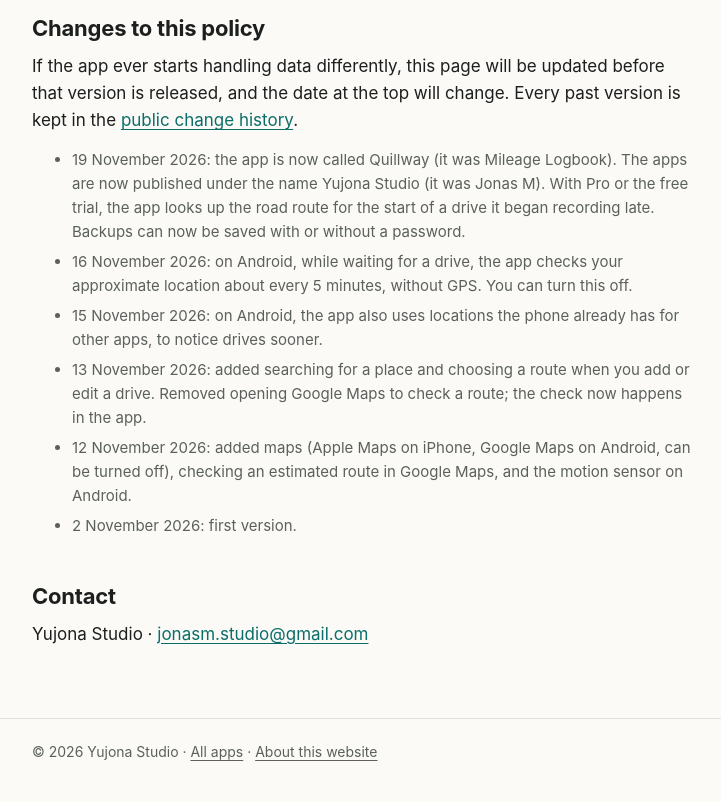
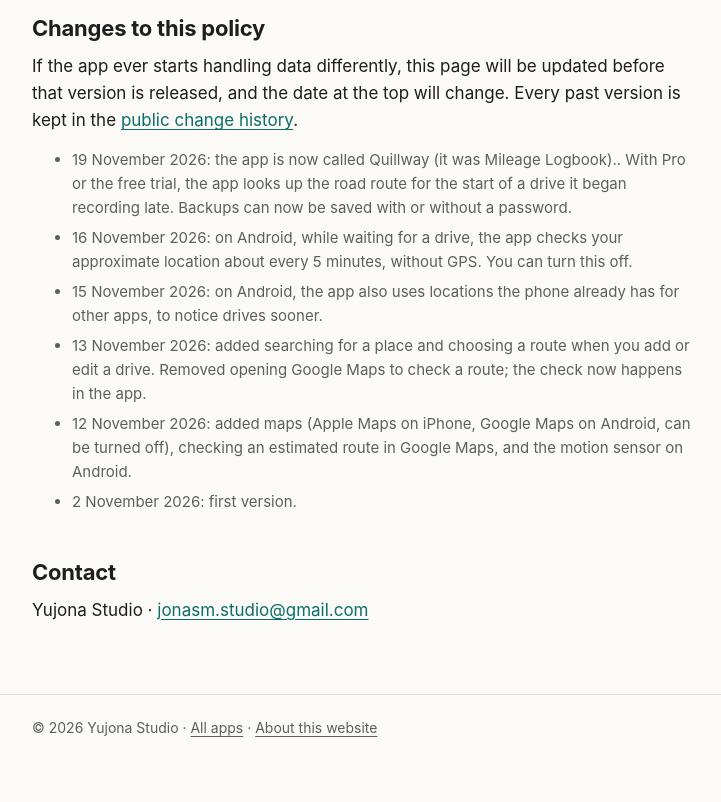
Before and after one commit to JonasM-studio/JonasM-Studio.github.io, a plain HTML site: page mileage/privacy/index.html in a window 1280 px wide. Shown: the part 4405-5207 px from the top of the page, without its empty margins (278-999 px from the left). After the commit the page ends 5183 px from the top, so only its background shows below. Drawn offline with Linux system fonts and the light colour scheme.

Commit message:
Privacy policies: drop the publisher-name note from the changes list
Co-Authored-By: Claude Opus 5.5 <noreply@anthropic.com>
Claude-Session: https://claude.ai/code/session_01LmniLpoaAmyj24ipxhCJxL

```diff
--- a/mileage/privacy/index.html
+++ b/mileage/privacy/index.html
@@ -115,7 +115,7 @@
   <h2 id="changes">Changes to this policy</h2>
   <p>If the app ever starts handling data differently, this page will be updated before that version is released, and the date at the top will change. Every past version is kept in the <a href="https://github.com/JonasM-studio/JonasM-Studio.github.io/commits/main/mileage/privacy/index.html">public change history</a>.</p>
   <ul class="changes">
-    <li>19 November 2026: the app is now called Quillway (it was Mileage Logbook). The apps are now published under the name Yujona Studio (it was Jonas M). With Pro or the free trial, the app looks up the road route for the start of a drive it began recording late. Backups can now be saved with or without a password.</li>
+    <li>19 November 2026: the app is now called Quillway (it was Mileage Logbook).. With Pro or the free trial, the app looks up the road route for the start of a drive it began recording late. Backups can now be saved with or without a password.</li>
     <li>16 November 2026: on Android, while waiting for a drive, the app checks your approximate location about every 5 minutes, without GPS. You can turn this off.</li>
     <li>15 November 2026: on Android, the app also uses locations the phone already has for other apps, to notice drives sooner.</li>
     <li>13 November 2026: added searching for a place and choosing a route when you add or edit a drive. Removed opening Google Maps to check a route; the check now happens in the app.</li>
```
Also changed, not shown: tuner/privacy/index.html (+1 -1 lines).
